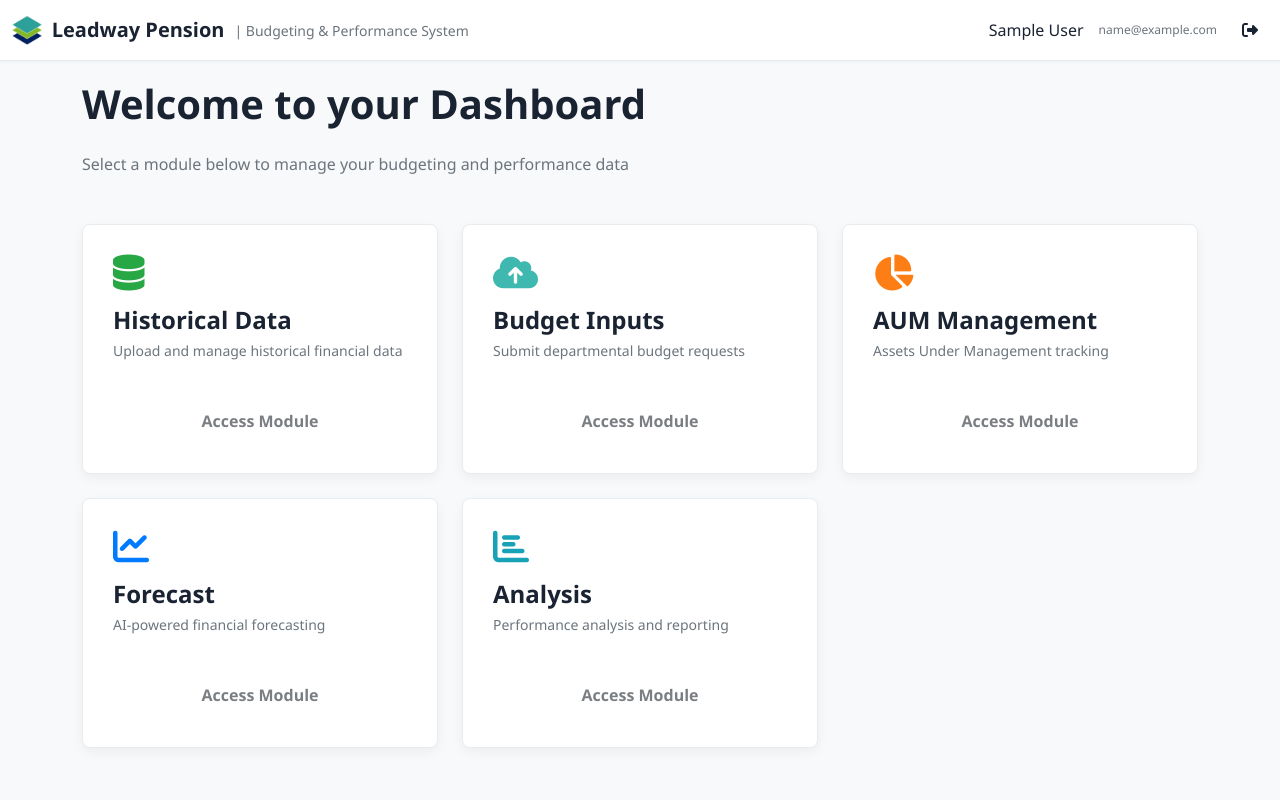
After one commit to oladimeji-kazeem/budgetpro_old, a Django app: page /dashboard/ in a window 1280 px wide. The commit adds this page. Run offline with Django 5.2, Linux system fonts and the light colour scheme; the visitor is signed in with stand-in values (Sample User, id 1).

Commit message:
Dashboard page created to be for the logged users.

```diff
--- a/accounts/urls.py
+++ b/accounts/urls.py
@@ -8,8 +8,13 @@ from django.contrib.auth.views import (
 from . import views
 
 urlpatterns = [
+    # Public Home (Root URL)
     path('', views.home_view, name='home'),
+    # Protected Dashboard
+    path('dashboard/', views.dashboard_view, name='dashboard'), # Added dashboard path
+
     path('login/', views.CustomLoginView.as_view(), name='login'),
+    # Logout will redirect to LOGIN_REDIRECT_URL (login)
     path('logout/', LogoutView.as_view(), name='logout'),
     path('signup/', views.signup_view, name='signup'),
     path('password-change/', views.CustomPasswordChangeView.as_view(), name='password_change'),
--- a/accounts/views.py
+++ b/accounts/views.py
@@ -14,7 +14,7 @@ class CustomLoginView(LoginView):
 
 class CustomPasswordChangeView(PasswordChangeView):
     template_name = 'accounts/password_change.html'
-    success_url = reverse_lazy('home')
+    success_url = reverse_lazy('dashboard') # Changed from 'home' to 'dashboard'
 
 class CustomPasswordResetView(PasswordResetView):
     template_name = 'accounts/password_reset.html'
@@ -23,19 +23,28 @@ class CustomPasswordResetView(PasswordResetView):
 
 def signup_view(request):
     if request.user.is_authenticated:
-        return redirect('home')
+        return redirect('dashboard') # Changed redirect from 'home' to 'dashboard'
 
     if request.method == 'POST':
         form = CustomUserCreationForm(request.POST)
         if form.is_valid():
             user = form.save()
             login(request, user)
-            return redirect('home')
+            return redirect('dashboard') # Changed redirect from 'home' to 'dashboard'
     else:
         form = CustomUserCreationForm()
 
     return render(request, 'accounts/signup.html', {'form': form})
 
+# New public view for the root URL
+def home_view(request):
+    if request.user.is_authenticated:
+        return redirect('dashboard')
+    # This renders the public landing page (home.html)
+    return render(request, 'accounts/home.html')
+
+# New protected view for the dashboard
 @login_required
-def home_view(request):
-    return render(request, 'accounts/home.html')
+def dashboard_view(request):
+    # This renders the authenticated dashboard page (dashboard.html)
+    return render(request, 'accounts/dashboard.html')
--- /dev/null
+++ b/templates/accounts/dashboard.html
@@ -0,0 +1,213 @@
+{% extends 'base.html' %}
+{% load static %}
+
+{% block title %}Dashboard - Leadway Pension{% endblock %}
+
+{% block extra_css %}
+<style>
+    body {
+        /* Change background for dashboard view to a solid light color */
+        background: #f8f9fa;
+        color: #343a40;
+        min-height: 100vh;
+    }
+    .dashboard-container {
+        padding-top: 80px; /* Space for the fixed navbar */
+        padding-bottom: 40px;
+    }
+    .navbar-dashboard {
+        background-color: var(--white);
+        border-bottom: 1px solid #e9ecef;
+        box-shadow: 0 1px 3px rgba(0, 0, 0, 0.05);
+        padding: 10px 0;
+    }
+    .navbar-dashboard .navbar-brand {
+        color: var(--primary-dark) !important;
+        font-weight: 700;
+        font-size: 20px;
+        display: flex;
+        align-items: center;
+    }
+    .navbar-dashboard .navbar-brand img {
+        height: 30px;
+        margin-right: 10px;
+    }
+    .navbar-dashboard .navbar-text {
+        color: var(--primary-dark);
+        font-weight: 500;
+        margin-right: 15px;
+    }
+    .navbar-dashboard .user-info {
+        display: flex;
+        align-items: center;
+        margin-left: auto;
+    }
+    .navbar-dashboard .user-avatar {
+        width: 30px;
+        height: 30px;
+        background: #e9ecef;
+        border-radius: 50%;
+        display: flex;
+        align-items: center;
+        justify-content: center;
+        font-size: 14px;
+        color: var(--primary-dark);
+        margin-left: 10px;
+    }
+    .logout-link {
+        color: var(--primary-dark);
+        text-decoration: none;
+        padding: 5px 10px;
+        border-radius: 5px;
+        transition: background-color 0.3s;
+    }
+    .logout-link:hover {
+        background-color: #f1f1f1;
+    }
+    .module-card {
+        background: var(--white);
+        border: 1px solid #e9ecef;
+        border-radius: 8px;
+        padding: 30px;
+        box-shadow: 0 4px 12px rgba(0, 0, 0, 0.05);
+        transition: transform 0.3s, box-shadow 0.3s;
+        min-height: 250px;
+        display: flex;
+        flex-direction: column;
+        justify-content: space-between;
+    }
+    .module-card:hover {
+        transform: translateY(-5px);
+        box-shadow: 0 8px 20px rgba(0, 0, 0, 0.1);
+    }
+    .module-card i {
+        font-size: 36px;
+        margin-bottom: 15px;
+    }
+    .module-card h4 {
+        font-weight: 600;
+        color: var(--primary-dark);
+        margin-bottom: 5px;
+    }
+    .module-card p {
+        color: #6c757d;
+        font-size: 14px;
+        flex-grow: 1;
+    }
+    .btn-module-access {
+        width: 100%;
+        border-radius: 6px;
+        background-color: #e9ecef;
+        color: #495057;
+        border: none;
+        padding: 10px;
+        font-weight: 600;
+    }
+    .btn-module-access:hover {
+        background-color: #dee2e6;
+        color: #343a40;
+    }
+
+    /* Icon Colors based on the image */
+    .icon-green { color: #28a745; }
+    .icon-upload { color: var(--teal-accent); }
+    .icon-orange { color: #fd7e14; }
+    .icon-clipboard { color: #17a2b8; }
+    .icon-chart { color: #007bff; }
+
+    /* Fix to override base.html background */
+    .auth-container {
+        min-height: auto;
+    }
+</style>
+{% endblock %}
+
+{% block content %}
+
+<nav class="navbar fixed-top navbar-expand-lg navbar-dashboard">
+    <div class="container-fluid">
+        <a class="navbar-brand" href="{% url 'home' %}">
+            <img src="{% static 'images/zyn_logo.png' %}" alt="Leadway Pension Logo">
+            Leadway Pension
+            <span style="font-size: 14px; color: #6c757d; font-weight: 400; margin-left: 10px;">| Budgeting & Performance System</span>
+        </a>
+
+        <div class="user-info">
+            <span class="navbar-text d-none d-sm-inline">
+                {{ user.full_name|default:user.username }}
+            </span>
+            <span class="navbar-text d-none d-sm-inline" style="font-size: 12px; color: #6c757d; margin-right: 15px;">
+                {{ user.email }}
+            </span>
+            <form method="post" action="{% url 'logout' %}" class="d-inline">
+                {% csrf_token %}
+                <button type="submit" class="logout-link" style="background: none; border: none;">
+                    <i class="fas fa-sign-out-alt"></i>
+                </button>
+            </form>
+        </div>
+    </div>
+</nav>
+
+<div class="container dashboard-container">
+    <h1 class="mb-4" style="color: var(--primary-dark); font-weight: 700;">Welcome to your Dashboard</h1>
+    <p class="mb-5" style="color: #6c757d;">Select a module below to manage your budgeting and performance data</p>
+
+    <div class="row g-4">
+        <div class="col-md-4">
+            <div class="module-card">
+                <div>
+                    <i class="fas fa-database icon-green"></i>
+                    <h4>Historical Data</h4>
+                    <p>Upload and manage historical financial data</p>
+                </div>
+                <button class="btn btn-module-access disabled" disabled>Access Module</button>
+            </div>
+        </div>
+
+        <div class="col-md-4">
+            <div class="module-card">
+                <div>
+                    <i class="fas fa-cloud-upload-alt icon-upload"></i>
+                    <h4>Budget Inputs</h4>
+                    <p>Submit departmental budget requests</p>
+                </div>
+                <button class="btn btn-module-access disabled" disabled>Access Module</button>
+            </div>
+        </div>
+
+        <div class="col-md-4">
+            <div class="module-card">
+                <div>
+                    <i class="fas fa-chart-pie icon-orange"></i>
+                    <h4>AUM Management</h4>
+                    <p>Assets Under Management tracking</p>
+                </div>
+                <button class="btn btn-module-access disabled" disabled>Access Module</button>
+            </div>
+        </div>
+
+        <div class="col-md-4">
+            <div class="module-card">
+                <div>
+                    <i class="fas fa-chart-line icon-chart"></i>
+                    <h4>Forecast</h4>
+                    <p>AI-powered financial forecasting</p>
+                </div>
+                <button class="btn btn-module-access disabled" disabled>Access Module</button>
+            </div>
+        </div>
+
+        <div class="col-md-4">
+            <div class="module-card">
+                <div>
+                    <i class="fas fa-chart-bar icon-clipboard"></i>
+                    <h4>Analysis</h4>
+                    <p>Performance analysis and reporting</p>
+                </div>
+                <button class="btn btn-module-access disabled" disabled>Access Module</button>
+            </div>
+        </div>
+    </div>
+</div>
+{% endblock %}
--- a/zynbudget/settings.py
+++ b/zynbudget/settings.py
@@ -139,8 +139,8 @@ DEFAULT_AUTO_FIELD = "django.db.models.BigAutoField"
 # Add at the bottom of the file
 AUTH_USER_MODEL = 'accounts.CustomUser'
 
-LOGIN_REDIRECT_URL = 'home'
-LOGOUT_REDIRECT_URL = 'login'
+LOGIN_REDIRECT_URL = 'dashboard' # Changed from 'home' to 'dashboard'
+LOGOUT_REDIRECT_URL = 'home' # Changed from 'login' to 'home'
 LOGIN_URL = 'login'
 
 # Email backend configuration
```
Also changed, not shown: templates/accounts/home.html (+12 -17 lines).
